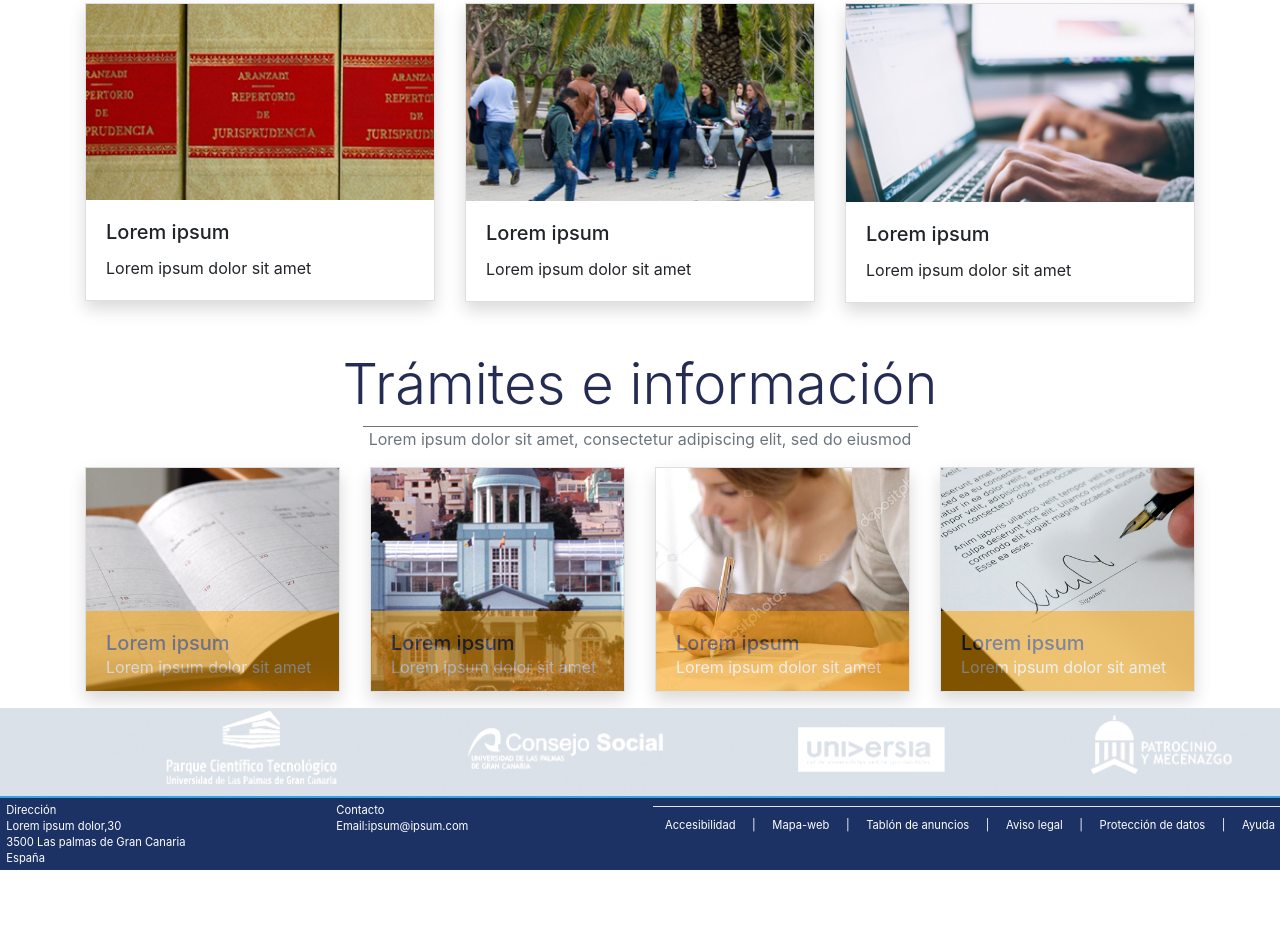
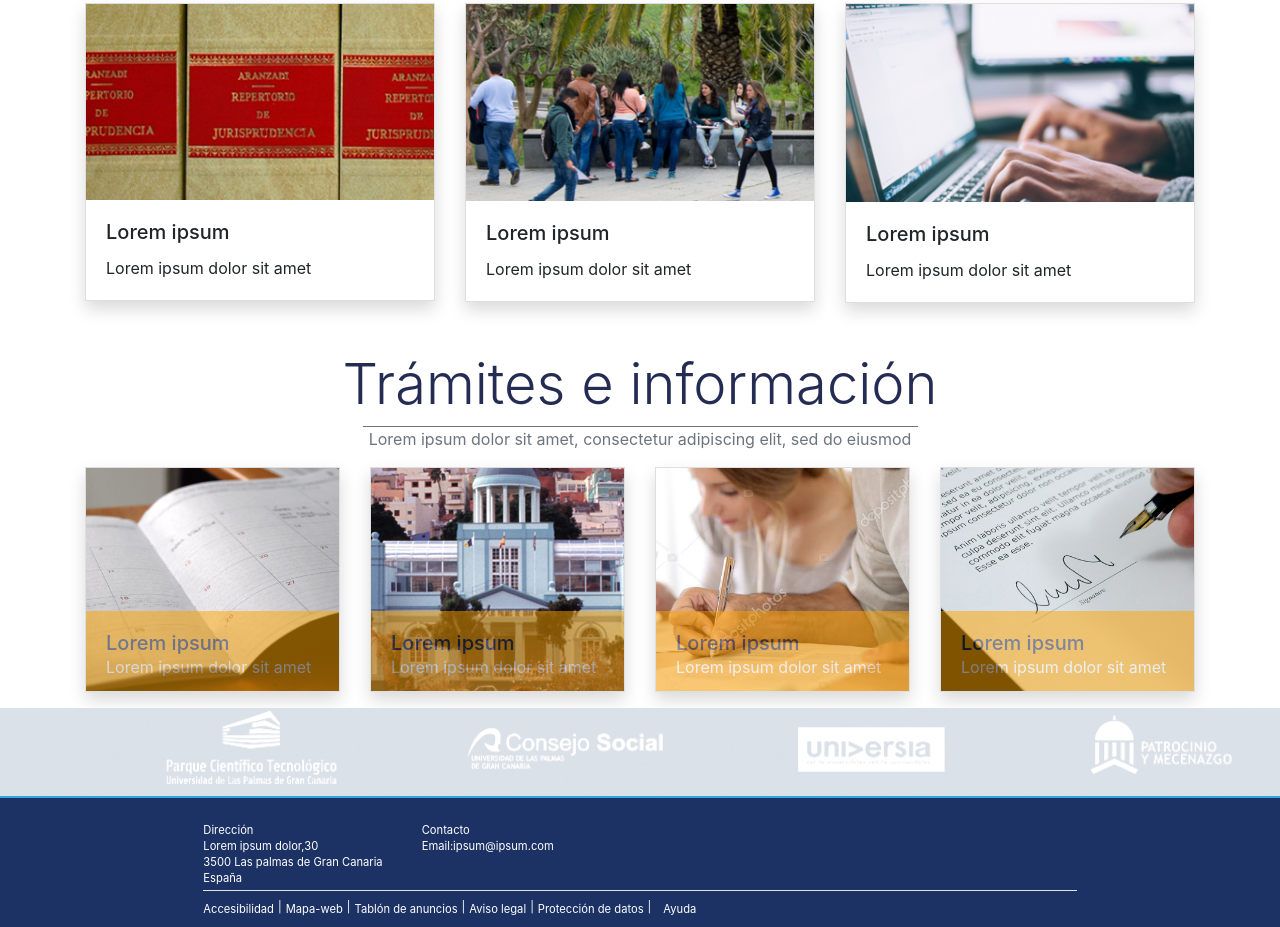
Before and after one commit to flizesther/ey-frontend, a plain HTML site: page index.html in a window 1280 px wide. Shown: the part 640-1567 px from the top of the page. Before the commit the page ends 1510 px from the top, so only its background shows below. Drawn offline with nearby package versions, Linux system fonts and the light colour scheme.

Commit message:
versión casi terminada

```diff
--- a/index.html
+++ b/index.html
@@ -291,7 +291,62 @@
         <img class="col-12 p-0" src="img/logos.png" alt="sign" />
       </div>
     </header>
-    <footer class="fluid-container bg-blue row p-1 text-white">
+    <!-- footer -->
+    <footer class="fluid-container bg-blue text-white">
+      <div class="row">
+        <div class="col-2"></div>
+        <div class="col-4 col-lg-2 mt-4 px-0">
+          <p>Dirección</p>
+          <p>Lorem ipsum dolor,30</p>
+          <p>3500 Las palmas de Gran Canaria</p>
+          <p>España</p>
+        </div>
+        <div class="col-2 col-lg-2 mt-4 px-0">
+          <p>Contacto</p>
+          <p>Email:ipsum@ipsum.com</p>
+        </div>
+      </div>
+      <div class="row">
+        <div class="col-2"></div>
+        <div class="col-8 mt-1 border-top"></div>
+      </div>
+      <div class="row">
+        <div class="col-2"></div>
+        <div class="col-8 mt-1 mb-2 px-0">
+          <div class="d-flex flex-wrap">
+            <div class="p-0 m-0 d-flex flex-nowrap">
+              <a class="py-0" href="#">
+                <p class="d-inline text-white">Accesibilidad</p>
+              </a>
+              <p class="d-inline text-white p-1">|</p>
+              <a class="py-0" href="#">
+                <p class="d-inline text-white">Mapa-web</p>
+              </a>
+              <p class="d-inline text-white p-1">|</p>
+              <a class="py-0" href="#">
+                <p class="d-inline text-white">Tablón de anuncios</p>
+              </a>
+            </div>
+            <div class="p-0 m-0 d-flex flex-nowrap">
+              <p class="d-none d-lg-inline text-white p-1">|</p>
+              <a class="py-0" href="#">
+                <p class="d-inline text-white">Aviso legal</p>
+              </a>
+              <p class="d-inline text-white p-1">|</p>
+              <a class="py-0" href="#">
+                <p class="d-inline text-white">Protección de datos</p>
+              </a>
+              <p class="d-inline text-white p-1">|</p>
+              <a class="py-0 px-2" href="#">
+                <p class="d-inline text-white">Ayuda</p>
+              </a>
+            </div>
+          </div>
+        </div>
+      </div>
+    </footer>
+
+    <!--
       <div class="container col-md-4 col-lg-3 col-xl-3 mx-auto mb-md-0 mb-4">
         <p>Dirección</p>
         <p>Lorem ipsum dolor,30</p>
@@ -330,7 +385,7 @@
         </div>
       </div>
     </footer>
-
+-->
     <!--
       iconos
       <div>
```
